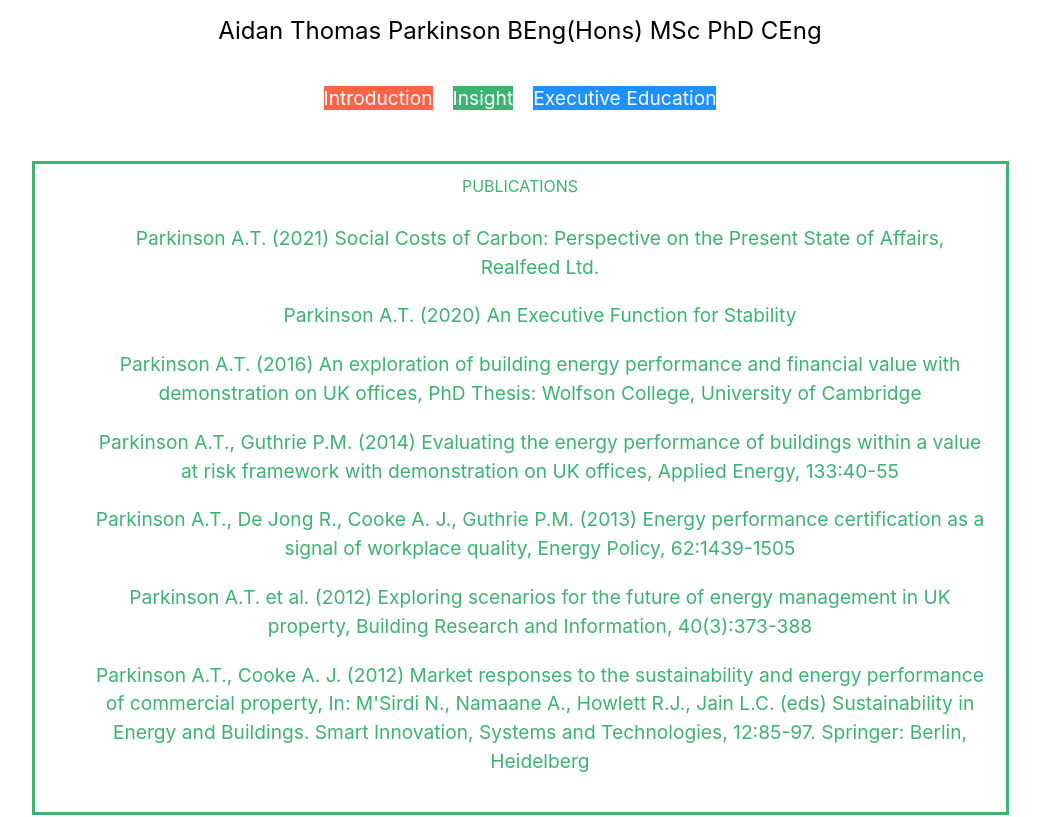
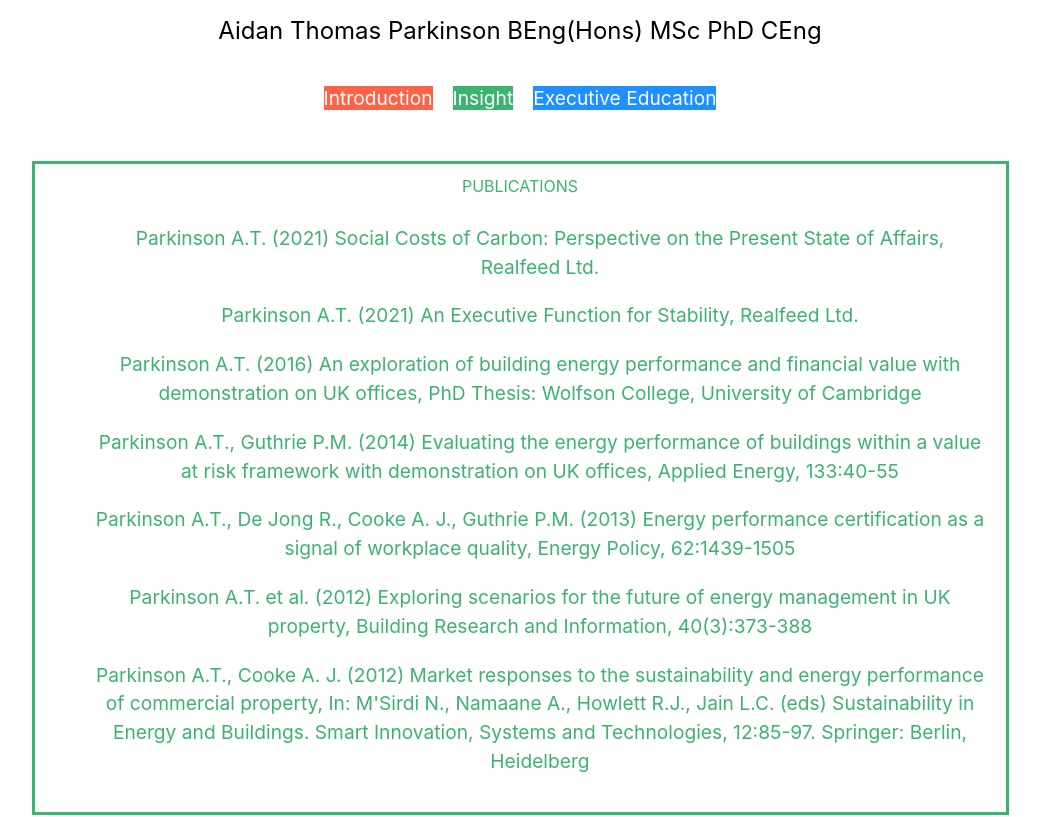
Before and after one commit to aidan-parkinson/react-website, a React (Create React App) app: page /insight in a window 1280 px wide. Shown: the top 817 px of the page, without its empty margins (120-1160 px from the left). Built offline with nearby package versions, Linux system fonts and the light colour scheme.

Commit message:
2021_Executive_Function@

```diff
--- a/src/components/insight.js
+++ b/src/components/insight.js
@@ -30,7 +30,7 @@ class Insight extends Component {
               <a href="https://www.researchgate.net/publication/356470480_Social_Costs_of_Carbon_Perspective_on_the_Present_State_of_Affairs"><font color="MediumSeaGreen" size="1.2rem">Parkinson A.T. (2021) Social Costs of Carbon: Perspective on the Present State of Affairs, Realfeed Ltd.</font></a>
             </li>
             <li class="nav-item">
-              <a href="https://www.researchgate.net/publication/341056033_An_Executive_Function_for_Stability"><font color="MediumSeaGreen" size="1.2rem">Parkinson A.T. (2020) An Executive Function for Stability</font></a>
+              <a href="https://www.researchgate.net/publication/341056033_An_Executive_Function_for_Stability"><font color="MediumSeaGreen" size="1.2rem">Parkinson A.T. (2021) An Executive Function for Stability, Realfeed Ltd.</font></a>
             </li>
             <li class="nav-item">
               <a href="https://www.repository.cam.ac.uk/handle/1810/261155"><font color="MediumSeaGreen" size="1.2rem">Parkinson A.T. (2016) An exploration of building energy performance and financial value with demonstration on UK offices, PhD Thesis: Wolfson College, University of Cambridge</font></a>
```
